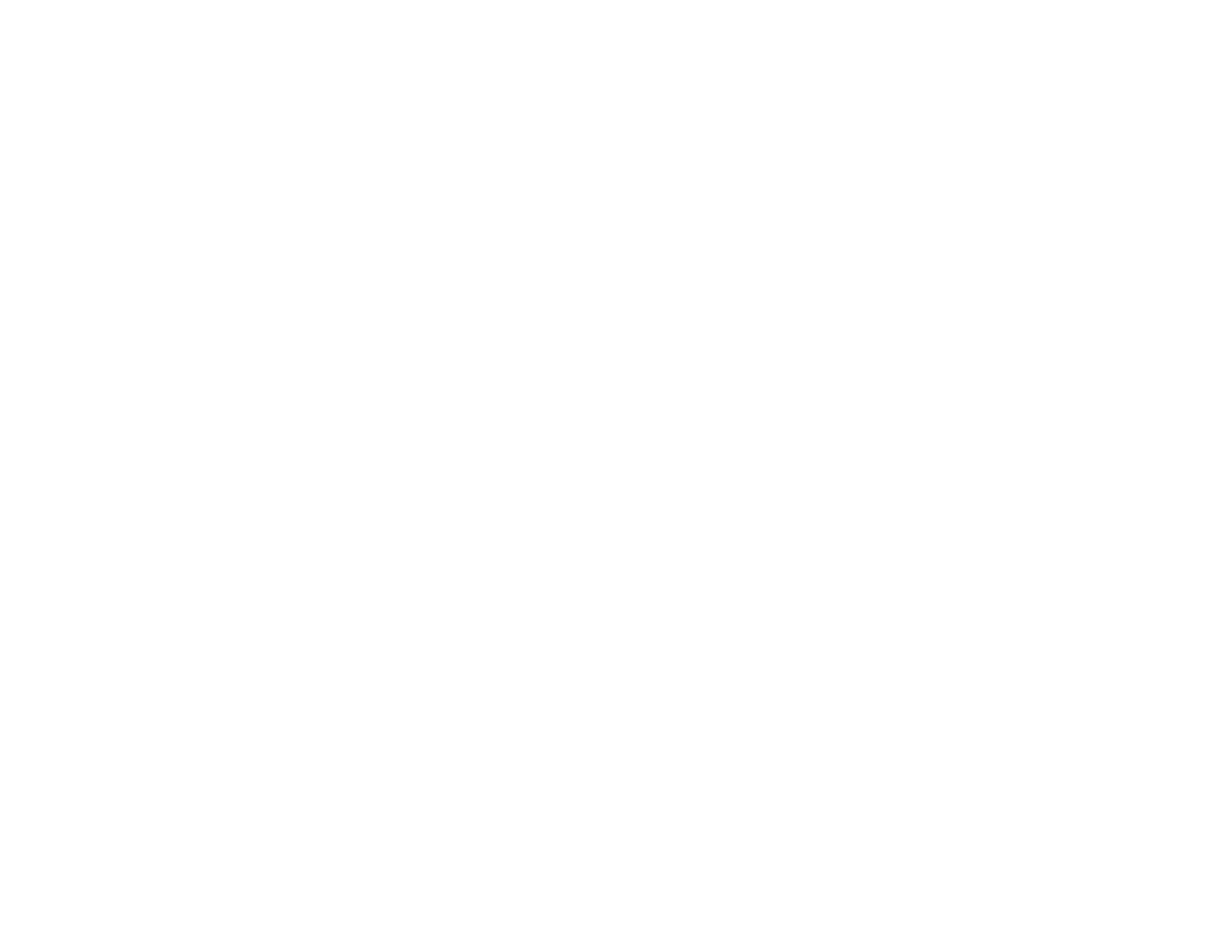
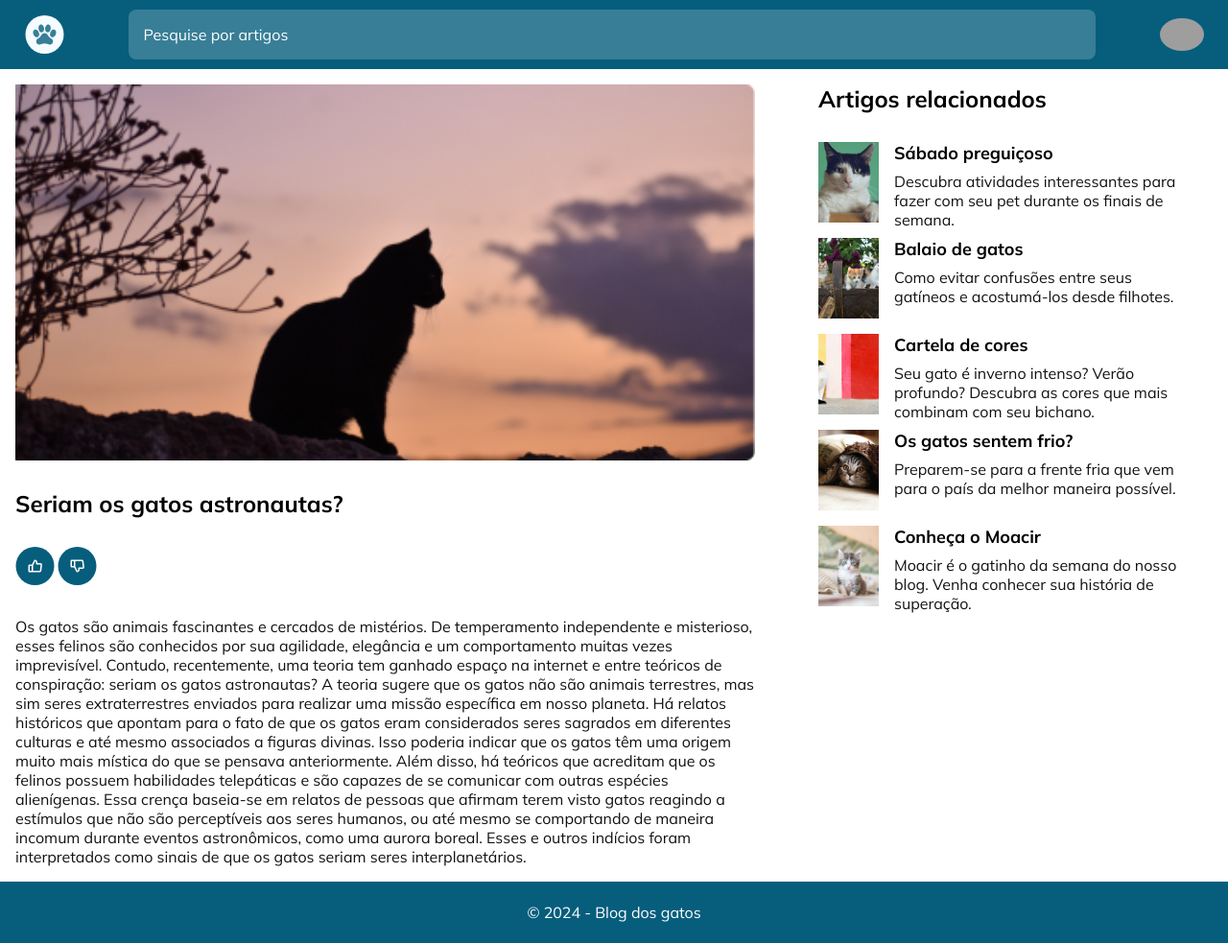
Before and after one commit to itallominatti/blog-gatos, a plain HTML site: page index.html in a window 1280 px wide. Shown: the whole page at 96% size. Before the commit the page ends 800 px from the top, so only its background shows below. Drawn offline with Linux system fonts and the light colour scheme; grey boxes are pictures that could not be loaded.

Commit message:
[ feat ] terminando projeto

```diff
--- a/index.html
+++ b/index.html
@@ -1,12 +1,105 @@
 <!DOCTYPE html>
 <html lang="en">
+
 <head>
     <meta charset="UTF-8">
     <meta name="viewport" content="width=device-width, initial-scale=1.0">
+    <link rel="preconnect" href="https://fonts.googleapis.com">
+    <link rel="preconnect" href="https://fonts.gstatic.com" crossorigin>
     <title>Blog de gatos</title>
     <link rel="stylesheet" href="style.css">
+    <link
+        href="https://fonts.googleapis.com/css2?family=Mulish:ital,wght@0,200..1000;1,200..1000&family=Staatliches&display=swap"
+        rel="stylesheet">
 </head>
+
 <body>
+    <div class="page">
+        <header>
+            <img class="logo" src="/img/paw.svg" alt="">
+            <div class="input-wrapper">
+                <label for="input">Pesquise por artigos</label>
+                <input type="text" id="input" placeholder="Pesquise por artigos">
+            </div>
+            <img class="user" src="https://randomuser.me/api/portraits/women/5.jpg" alt="">
+        </header>
+        <main>
+            <section class="section-1">
+                <img class="main-foto" src="/img/titulo-gatos.png" alt="Gato sentado durante o por do sol">
+                <h2>Seriam os gatos astronautas?</h2>
+                <div class="like">
+                    <img src="/img/joinha.svg" alt="">
+                    <img id="joinha-negativo" src="/img/joinha-negativo.svg" alt="">
+                </div>
+                <p>Os gatos são animais fascinantes e cercados de mistérios. De temperamento independente e misterioso,
+                    esses felinos são conhecidos por sua agilidade, elegância e um comportamento muitas vezes
+                    imprevisível.
+                    Contudo, recentemente, uma teoria tem ganhado espaço na internet e entre teóricos de conspiração:
+                    seriam
+                    os gatos astronautas?
+                    A teoria sugere que os gatos não são animais terrestres, mas sim seres extraterrestres enviados para
+                    realizar uma missão específica em nosso planeta. Há relatos históricos que apontam para o fato de
+                    que os
+                    gatos eram considerados seres sagrados em diferentes culturas e até mesmo associados a figuras
+                    divinas.
+                    Isso poderia indicar que os gatos têm uma origem muito mais mística do que se pensava anteriormente.
 
+                    Além disso, há teóricos que acreditam que os felinos possuem habilidades telepáticas e são capazes
+                    de se
+                    comunicar com outras espécies alienígenas. Essa crença baseia-se em relatos de pessoas que afirmam
+                    terem
+                    visto gatos reagindo a estímulos que não são perceptíveis aos seres humanos, ou até mesmo se
+                    comportando
+                    de maneira incomum durante eventos astronômicos, como uma aurora boreal. Esses e outros indícios
+                    foram
+                    interpretados como sinais de que os gatos seriam seres interplanetários.</p>
+            </section>
+            <section class="section-2">
+                <h2>Artigos relacionados</h2>
+                <div class="grid">
+                    <div class="card">
+                        <img src="/img/gato1.png" alt="">
+                        <div class="description">
+                            <h3>Sábado preguiçoso</h3>
+                            <p>Descubra atividades interessantes para fazer com seu pet durante os finais de semana.</p>
+                        </div>
+                    </div>
+                    <div class="card">
+                        <img src="/img/gato2.png" alt="">
+                        <div class="description">
+                            <h3>Balaio de gatos</h3>
+                            <p>Como evitar confusões entre seus gatíneos e acostumá-los desde filhotes.</p>
+                        </div>
+                    </div>
+                    <div class="card">
+                        <img src="/img/gato3.png" alt="">
+                        <div class="description">
+                            <h3>Cartela de cores</h3>
+                            <p>Seu gato é inverno intenso? Verão profundo? Descubra as cores que mais combinam com seu
+                                bichano.
+                            </p>
+                        </div>
+                    </div>
+                    <div class="card">
+                        <img src="/img/gato4.png" alt="">
+                        <div class="description">
+                            <h3>Os gatos sentem frio?</h3>
+                            <p>Preparem-se para a frente fria que vem para o país da melhor maneira possível.</p>
+                        </div>
+                    </div>
+                    <div class="card">
+                        <img src="/img/gato5.png" alt="">
+                        <div class="description">
+                            <h3>Conheça o Moacir</h3>
+                            <p>Moacir é o gatinho da semana do nosso blog. Venha conhecer sua história de superação.</p>
+                        </div>
+                    </div>
+            </section>
+        </main>
+        <footer>
+            <p>© 2024 - Blog dos gatos </p>
+        </footer>
+    </div>
 </body>
+
 </html>
--- a/style.css
+++ b/style.css
@@ -0,0 +1,177 @@
+* {
+    margin: 0;
+    padding: 0;
+    box-sizing: border-box;
+    font-family: 'Mulish', sans-serif;
+}
+
+:root {
+    font-size: 62.5%;
+
+    --color-background-blue: #065E7C;
+    --color-title: #202024;
+    --color-text: #121214;
+    --color-text-footer: #FFFFFF;
+}
+
+.page {
+    width: 43rem;
+    height: 100vh;
+}
+body {
+    display: flex;
+    justify-content: center;
+    align-items: center;
+    margin-left: 0.8rem;
+}
+
+header {
+    display: flex;
+    height: 7.2rem;
+    background: var(--color-background-blue);
+    align-items: center;
+    justify-content: center;
+    justify-content: space-around;
+    width: 100%;
+    gap: 1.6rem;
+}
+
+.input-wrapper label {
+    width: 1px;
+    height: 1px;
+    overflow: hidden;
+    position: absolute;
+}
+
+#input {
+    width: 100%;
+    padding: 1.6rem;
+    font-size: 1.6rem;
+    color: var(--color-text);
+    background: #387E96;
+    border: 0;
+    outline: 0;
+    color: white;
+    border-radius: .8rem;
+}
+
+#input::placeholder {
+    color: white;
+}
+
+
+.user {
+    border-radius: 50%;
+    width: 4.6rem;
+}
+
+main {
+    margin: 0 auto;
+}
+
+main .main-foto {
+    width: 100%;
+    height: auto;
+
+}
+
+section {
+    display: flex;
+    flex-direction: column;
+    gap: 3rem;
+    padding: 1.6rem;
+}
+
+h2 {
+    font-size: 2.4rem;
+}
+
+p {
+    font-size: 1.6rem;
+    color: var(--color-text);
+}
+
+like {
+    display: flex;
+}
+
+.joinha-negativo {
+    margin-left: 1.2rem;
+}
+
+.grid {
+    display: grid;
+    grid-template-columns: repeat(1, 1fr);
+    gap: 1.6rem;
+    margin-bottom: 3.9rem;
+}
+
+.card {
+    display: flex;
+    gap: 1.6rem;
+}
+
+.card img {
+    max-width: 15rem;
+    aspect-ratio: 3/4;
+    object-fit: cover;
+}
+
+.description {
+    display: flex;
+    flex-direction: column;
+    gap: .8rem;
+}
+
+h3 {
+    font-size: 1.8rem;
+}
+
+footer {
+    width: 100%;
+    height: 6.4rem;
+    background-color: var(--color-background-blue);
+    display: flex;
+    align-items: center;
+    justify-content: center;
+}
+
+footer p {
+    color: var(--color-text-footer);
+}
+
+@media (min-width: 768px) {
+    .page {
+        width: 100vw;
+    }
+
+    body {
+        margin-left: 0;
+    }
+
+    header {
+        width: 100%;
+    }
+
+    main {
+        display: flex;
+        gap: 3.4rem;
+    }
+
+    .section-1 {
+        width: 80.3rem;
+    }
+
+    .section-2 {
+        width: 38.4rem;
+    }
+
+    .card {
+        height: 8.4rem;
+        width: 38.2rem;
+    }
+
+    .input-wrapper {
+        width: 100.8rem;
+    }
+}
```
Also changed, not shown: img/gato1.png (added), img/gato2.png (added), img/gato3.png (added), img/gato4.png (added), img/gato5.png (added), img/joinha-negativo.svg (added), img/joinha.svg (added), img/paw.svg (added), img/titulo-gatos.png (added).
